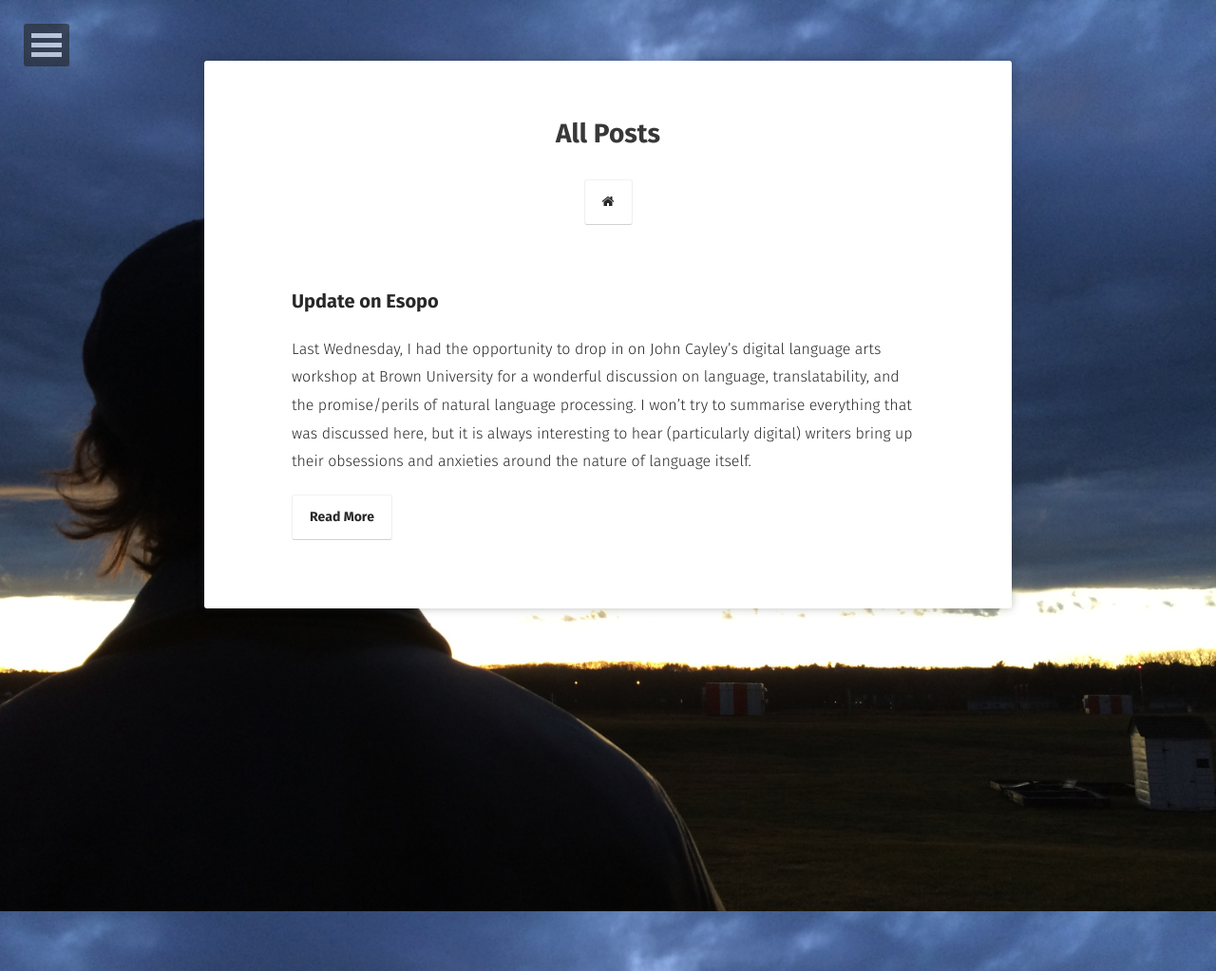
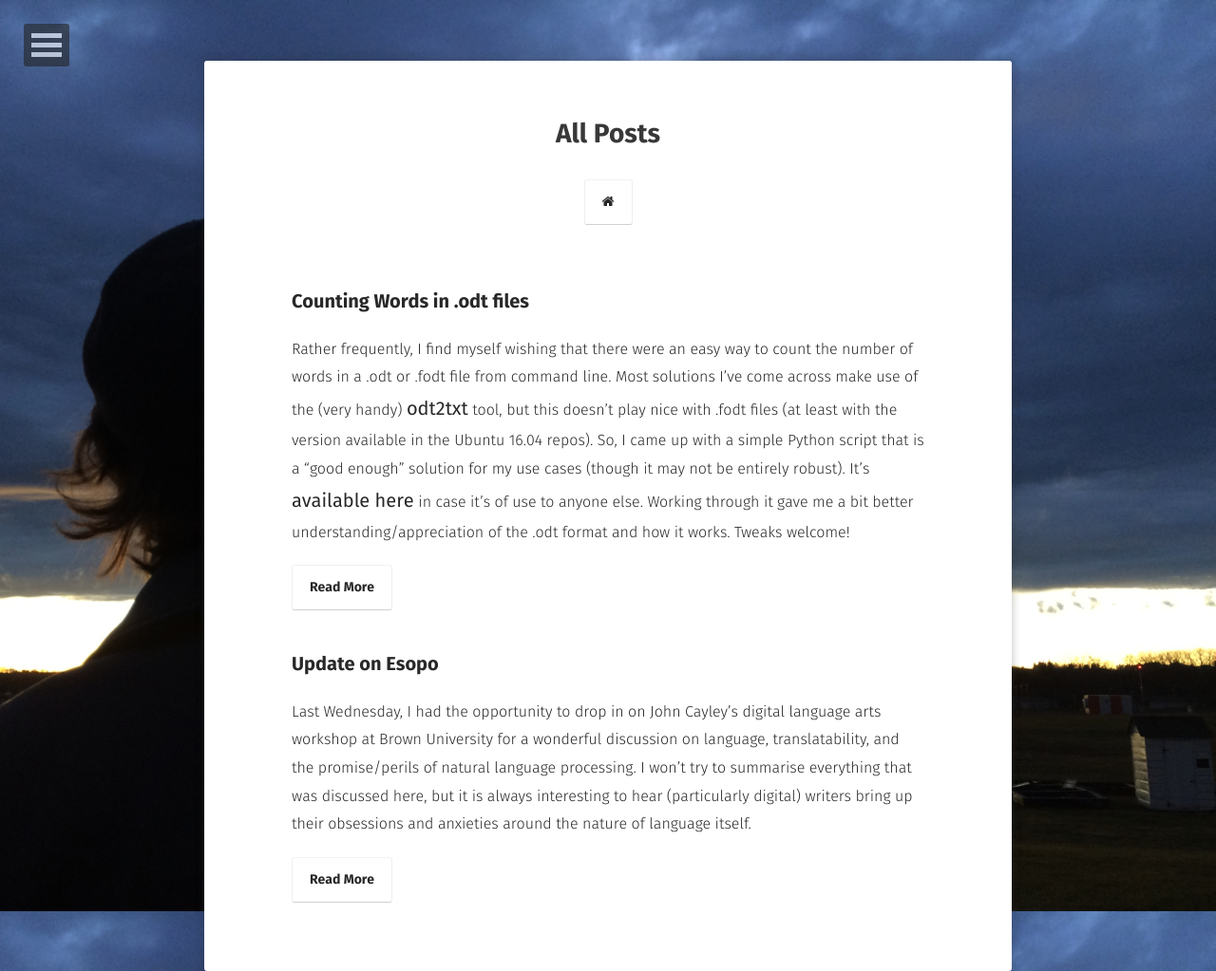
Before and after one commit to wphicks/wphicks.github.io, a Jekyll site: the page built from posts/index.md, in a window 1280 px wide. Shown: the whole page at 95% size. Built offline with Jekyll 4.4.1, drawn with Linux system fonts in a browser that asks for light colours; some web fonts are replaced.

Commit message:
Add post on odt word counting

```diff
--- a/_config.yml
+++ b/_config.yml
@@ -36,7 +36,7 @@ sass:
 twitter:            whimsicalilk
 #facebook:           username
 github:             wphicks
-#stackoverflow:     123456/username   from a "http://stackoverflow.com/users/123456/username" link
+stackoverflow:     8104123/wphicks
 #linkedin:          username
 #xing:              username
 #instagram:          username
--- /dev/null
+++ b/_posts/2017-07-10-counting-words-in-odt-files.md
@@ -0,0 +1,20 @@
+---
+layout: post
+title: Counting Words in .odt files
+date: 2017-07-10
+tag:
+- programming
+- python
+---
+
+Rather frequently, I find myself wishing that there were an easy way to count
+the number of words in a .odt or .fodt file from command line. Most solutions
+I've come across make use of the (very handy)
+[odt2txt](https://linux.die.net/man/1/odt2txt) tool, but this doesn't play nice
+with .fodt files (at least with the version available in the Ubuntu 16.04
+repos). So, I came up with a simple Python script that is a "good enough"
+solution for my use cases (though it may not be entirely robust). It's
+[available
+here](https://gist.github.com/wphicks/991a085174b45720a4255987c290546d) in case
+it's of use to anyone else. Working through it gave me a bit better
+understanding/appreciation of the .odt format and how it works. Tweaks welcome!
```
